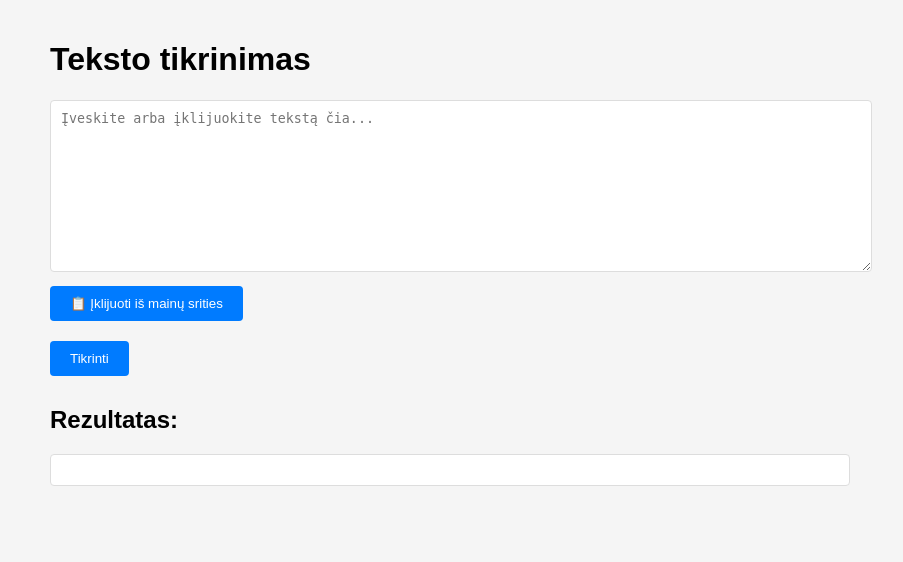
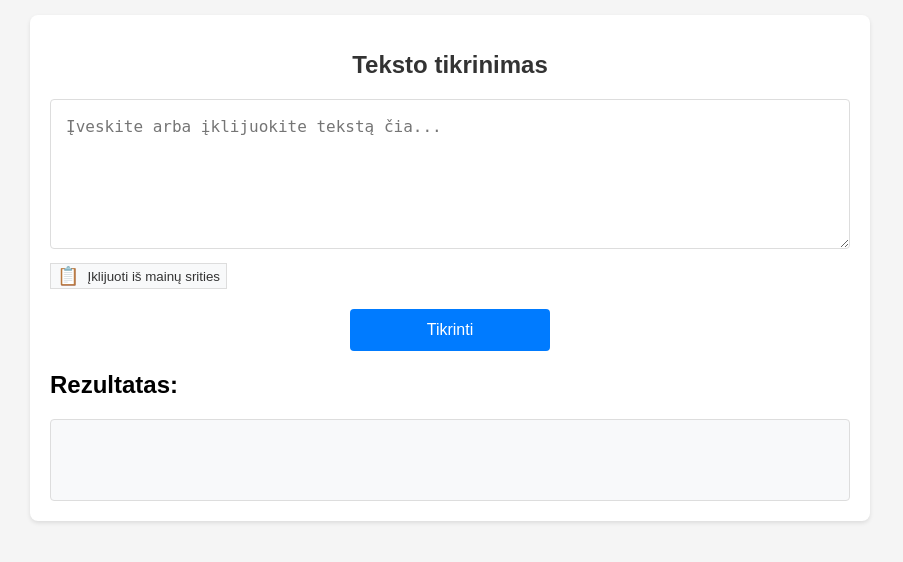
Before and after one commit to tikserziku/Lietuviu, a Flask app: page / in a window 1280 px wide. Shown: the top 562 px of the page, without its empty margins (190-1093 px from the left). Run offline with Flask 3, Linux system fonts and the light colour scheme.

Commit message:
Update style.css

```diff
--- a/static/style.css
+++ b/static/style.css
@@ -1,40 +1,125 @@
 body {
-    font-family: Arial, sans-serif;
-    margin: 20px;
+    font-family: 'Arial', sans-serif;
+    margin: 0;
+    padding: 15px;
+    background-color: #f5f5f5;
+    display: flex;
+    flex-direction: column;
+    align-items: center;
+}
+
+.container {
+    width: 100%;
     max-width: 800px;
-    margin: 0 auto;
+    background-color: white;
     padding: 20px;
-    background-color: #f5f5f5;
+    border-radius: 8px;
+    box-shadow: 0 2px 4px rgba(0,0,0,0.1);
+}
+
+h1 {
+    color: #333;
+    text-align: center;
+    margin-bottom: 20px;
+    font-size: 24px;
+}
+
+.input-container {
+    position: relative;
+    margin-bottom: 20px;
 }
 
 textarea {
     width: 100%;
-    padding: 10px;
+    min-height: 150px;
+    padding: 15px;
     border: 1px solid #ddd;
     border-radius: 4px;
     resize: vertical;
-    min-height: 150px;
+    font-size: 16px;
+    line-height: 1.5;
+    box-sizing: border-box;
 }
 
-button {
+.secondary-button {
+    background-color: #f8f9fa;
+    color: #333;
+    border: 1px solid #ddd;
+    margin-top: 10px;
+    display: flex;
+    align-items: center;
+    justify-content: center;
+    gap: 8px;
+}
+
+.secondary-button:hover {
+    background-color: #e9ecef;
+}
+
+.paste-icon {
+    font-size: 18px;
+}
+
+.primary-button {
     background-color: #007bff;
     color: white;
-    padding: 10px 20px;
+    padding: 12px 24px;
     border: none;
     border-radius: 4px;
     cursor: pointer;
-    margin: 10px 0;
+    font-size: 16px;
+    transition: background-color 0.3s;
+    display: block;
+    margin: 0 auto;
+    width: 100%;
+    max-width: 200px;
 }
 
-button:hover {
+.primary-button:hover {
     background-color: #0056b3;
 }
 
+button:disabled {
+    background-color: #ccc;
+    cursor: not-allowed;
+}
+
+.output-container {
+    margin-top: 20px;
+}
+
 #outputText {
+    padding: 15px;
+    background-color: #f8f9fa;
+    border: 1px solid #ddd;
+    border-radius: 4px;
     white-space: pre-wrap;
-    background-color: white;
-    padding: 15px;
-    border-radius: 4px;
-    border: 1px solid #ddd;
-    margin-top: 10px;
+    line-height: 1.6;
+    font-size: 16px;
+    min-height: 50px;
 }
+
+/* Mobile styles */
+@media (max-width: 600px) {
+    body {
+        padding: 10px;
+    }
+
+    .container {
+        padding: 15px;
+    }
+
+    h1 {
+        font-size: 20px;
+    }
+
+    textarea {
+        min-height: 120px;
+        font-size: 14px;
+    }
+
+    .primary-button {
+        padding: 10px 20px;
+        font-size: 14px;
+    }
+}
```
